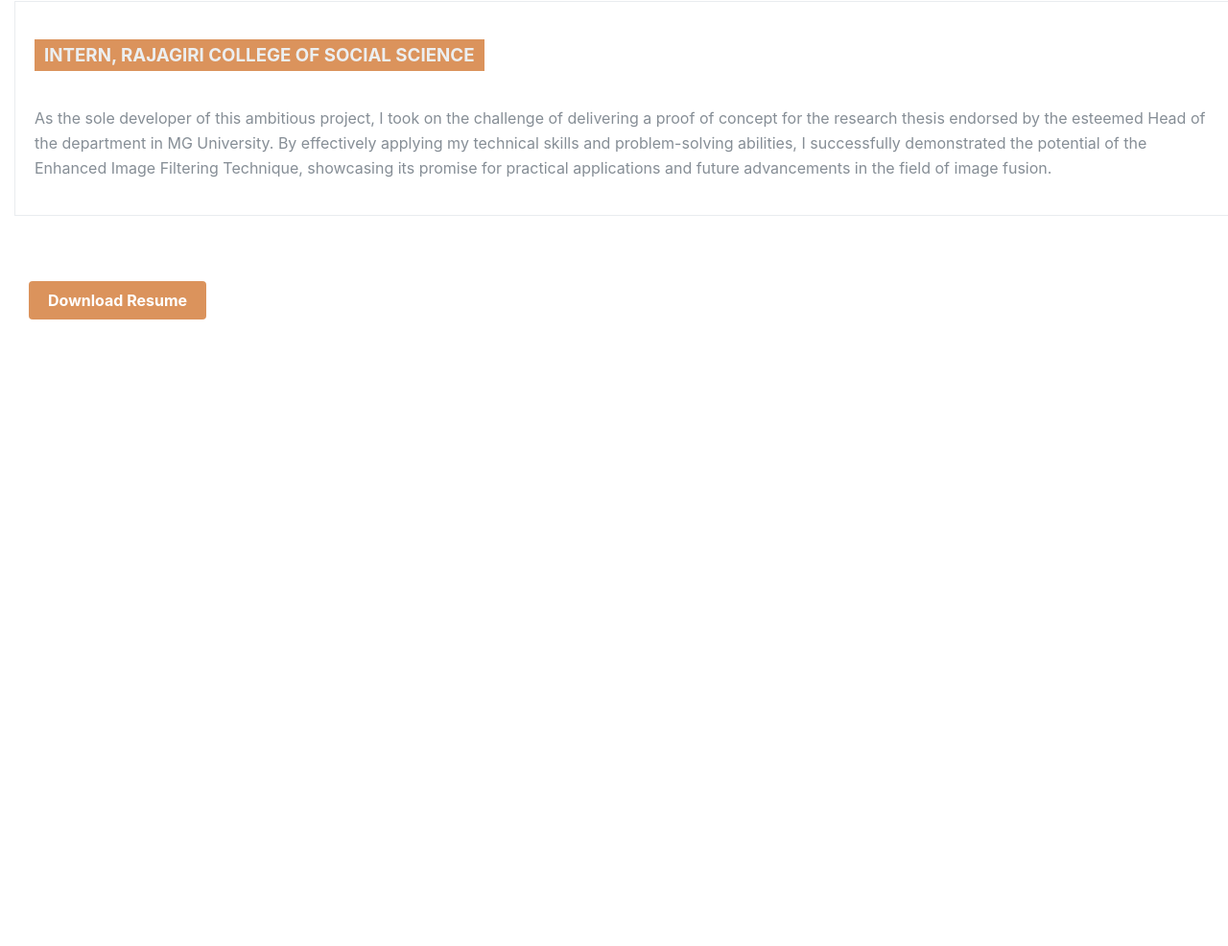
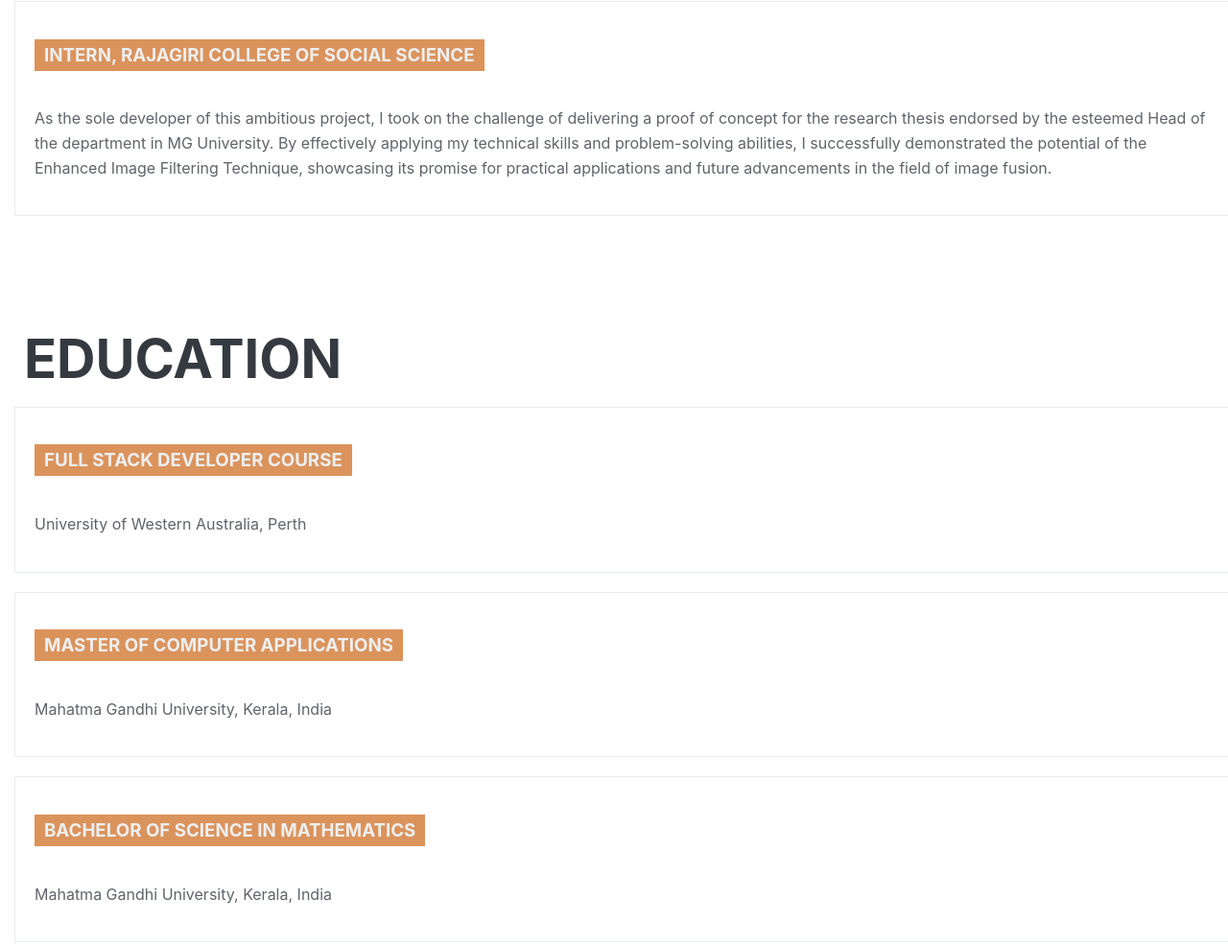
Before and after one commit to Anju0806/portfolio-react, a React app: page / in a window 1280 px wide. Shown: the part 2169-3155 px from the top of the page at 96% size. Before the commit the page ends 2550 px from the top, so only its background shows below. Built offline with nearby package versions, Linux system fonts and the light colour scheme.

Commit message:
adding education

```diff
--- a/src/pages/App/AllSection.js
+++ b/src/pages/App/AllSection.js
@@ -13,7 +13,7 @@
         <AboutMe /> {/* Render the AboutMe component here */}
         <PortFolio /> {/* Render the PotFolio component here */}
         <Experience /> {/* Render the Experience component here */}
-       {/*  <Education /> */} {/* Render the Education component here */}
+        <Education /> {/* Render the Education component here */}
         <Resume /> {/* Render the Resume component here */}
       </left>
     </div>
--- a/src/pages/App/Education.css
+++ b/src/pages/App/Education.css
@@ -1,9 +1,60 @@
-.Education h2 {
+  .Education {
+    /* Add styles for the portfolio section container */
+    display: flex;
+    flex-wrap: wrap;
+    justify-content: space-between;
+    /* Center the content horizontally */
+    margin-top: 10px;
+    /* Add some top margin */
+    margin-bottom: 3rem !important;
+  }
+
+  .Education h2 {
     /* Styles for the section heading */
     margin-left: 10px;
     font-size: 3.5rem;
     font-weight: 700;
     text-transform: uppercase;
     color: #343a40;
-    margin-bottom: 3rem!important;
+    margin-bottom: 1rem; /* Add some bottom margin for the section heading */
   }
+
+  .Education .EducationData {
+    /* Add styles for each application container */
+    width: 100%; /* Set the width to 100% of the container */
+    padding: 20px; /* Add padding around the application content */
+    border: 1px solid #e9ecef; /* Add a border around the application */
+    margin-bottom: 20px; /* Add some margin between applications */
+    display: flex;
+    flex-direction: column;
+  }
+
+  .EducationData h3 {
+
+    margin-bottom: 10px;
+    /* color: white; */
+    background-color: #db935c;
+    padding: 5px 10px;
+    /* width: auto; */
+    position: absolute;
+    /* Styles for the job title */
+    font-weight: 700;
+    text-transform: uppercase;
+    color: #eceff1;
+    /* Add some bottom margin for the job title */
+  }
+
+  .EducationData h4 {
+    /* Styles for the time frame */
+    color: #25282a;
+    margin-bottom: 1rem; /* Add some bottom margin for the time frame */
+  }
+
+  .EducationData p {
+    /* Styles for the job description */
+    padding-top: 1rem;
+    color: #5f646a;
+    line-height: 1.6;
+    font-weight: 400;
+    margin-bottom: 1rem;
+  }
--- a/src/pages/App/Education.js
+++ b/src/pages/App/Education.js
@@ -1,13 +1,19 @@
 // Resume.js
 import React from 'react';
 import "./Education.css";
-import ProjectData from "./ProjectData"; // Import the ProjectData array
+import EducationData from "./EducationData"; // Import the ProjectData array
 
 function Resume() {
     return (
-            <div id="EducationId" className="Education">
-                {/* adding Education with id EducationId */}
+            <div id="EducationId" className="Education">{/* adding Education with id EducationId */}
                 <h2>Education</h2>
+                {EducationData.map((app, index) => (
+                <div key={index} className="EducationData">
+                    <h3>{app.title} </h3>
+                    <h4>{app.timeframe} </h4>
+                    <p>{app.studiedAt} </p>
+                </div>
+            ))}
             </div>
     );
 }
--- a/src/pages/App/EducationData.js
+++ b/src/pages/App/EducationData.js
@@ -1,49 +1,23 @@
-// ProjectData.js
-import techblog from './images/techblog.webp';
-import touch from './images/touch.webp';
-import currency from './images/currency.jpg';
-import bookimg from './images/bookimg.webp';
-import vertibuildings from './images/vertibuildings.jpeg';
-import weather from './images/weather.jpg';
+// EducationData.js
 
-const ProjectData = [
+const EducationData = [
   {
-      title: "Tech Blog",
-      image: techblog,
-      deployedLink: "https://techbytes08-e86c9c8ffcb8.herokuapp.com/",
-      githubLink: "https://github.com/Anju0806/TechBytes.git",
+    title: "FULL STACK DEVELOPER COURSE",
+    timeframe: "FEB 2023 - SEPT 2023",
+    studiedAt: "University of Western Australia, Perth"
    },
   {
-      title: "Currency Converter",
-      image: currency,
-      deployedLink: "https://anju0806.github.io/currency-convertor-project/",
-      githubLink: "https://github.com/Anju0806/currency-convertor-project.git",
+    title: "MASTER OF COMPUTER APPLICATIONS",
+    timeframe: "2013-2016",
+    studiedAt:"Mahatma Gandhi University, Kerala, India "
     },
 
   {
-      title: "Booktique - Book Review App",
-      image: bookimg,
-      deployedLink: "https://booktique-3b89fd189961.herokuapp.com/",
-      githubLink: "https://github.com/Meera-Mohanan/Booktique.git",
+    title: "BACHELOR OF SCIENCE IN MATHEMATICS",
+    timeframe: "2010- 2013",
+    studiedAt: "Mahatma Gandhi University, Kerala, India "
    },
-    {
-      title: "Add a Project - add a project later ",
-      image: touch,
-      deployedLink: "URL_TO_DEPLOYED_APP",
-      githubLink: "URL_TO_GITHUB_REPO_1",
-    },
-    {
-      title: "Weather Api",
-      image: weather,
-      deployedLink: "https://anju0806.github.io/weather-dashboard/",
-      githubLink: "https://github.com/Anju0806/weather-dashboard.git",
-    },
-    {
-      title: "Final Project - add later ",
-      image: vertibuildings,
-      deployedLink: "URL_TO_DEPLOYED_APP_1",
-      githubLink: "URL_TO_GITHUB_REPO_1",
-    },
+
 ];
 
-  export default ProjectData;
+export default EducationData;
--- a/src/pages/App/Experience.css
+++ b/src/pages/App/Experience.css
@@ -46,8 +46,6 @@
 
   .ExperienceData h4 {
     /* Styles for the time frame */
-    font-weight: 700;
-    text-transform: uppercase;
     color: #343a40;
     margin-bottom: 1rem; /* Add some bottom margin for the time frame */
   }
@@ -55,7 +53,7 @@
   .ExperienceData p {
     /* Styles for the job description */
     padding-top: 1rem;
-    color: #868e96;
+    color: #5f646a;
     line-height: 1.6;
     font-weight: 400;
     margin-bottom: 1rem;
--- a/src/pages/App/Experience.js
+++ b/src/pages/App/Experience.js
@@ -4,17 +4,16 @@
 import ExperienceData from "./ExperienceData"; // Import the ExperienceData array
 
 function Experience() {
+    console.log(ExperienceData);
     return (
-        <div id="ExperienceId" className="Experience">
-            {/* adding Experience with id ExperienceId */}
+
+        <div id="ExperienceId" className="Experience">{/* adding Experience with id ExperienceId */}
             <h2>Experience</h2>
             {ExperienceData.map((app, index) => (
                 <div key={index} className="ExperienceData">
-
-                        <h3>{app.title} </h3>
-                        <h4>{app.timeFrame} </h4>
-                        <p>{app.data} </p>
-
+                    <h3>{app.title} </h3>
+                    <h4>{app.timeframe}</h4>
+                    <p>{app.data} </p>
                 </div>
             ))}
         </div>
--- a/src/pages/App/ExperienceData.js
+++ b/src/pages/App/ExperienceData.js
@@ -3,18 +3,18 @@
 const ExperienceData = [
     {
       title: "SENIOR SOFTWARE DEVELOPER, INFOSYS INDIA",
-      timeFrame: "JAN 2017 - JAN 2021",
+      timeframe: "JAN 2017 - JAN 2021",
       data: "I have rendered solid technical expertise in the Software Development Life Cycle, leveraging core Java technologies to craft tailored applications that precisely meet client requirements. With a proficiency in JavaScript, HTML, JSP, and CSS, I have skillfully developed highly interactive and customized UIs, enhancing the functionality and usability of web applications. ",
     },
     {
       title: "SOFTWARE DEVELOPER TRAINEE, INFOSYS INDIA",
-      timeFrame: "JAN 2017 - JULY 2017",
+      timeframe: "JAN 2017 - JULY 2017",
       data:"During my time at Infosys, I successfully completed their comprehensive J2EE training program, focusing on Object-Oriented Programming Concepts, Python, and Java. This training equipped me with a strong foundation in advanced software development techniques. As part of the program, I had the opportunity to work on a group project, where we developed an Online Survey System using Java, integrating it with a MySQL server database."
     },
 
     {
       title: "INTERN, RAJAGIRI COLLEGE OF SOCIAL SCIENCE",
-      timeFrame: "MAY 2016 - NOV 2016",
+      timeframe: "MAY 2016 - NOV 2016",
       data: "As the sole developer of this ambitious project, I took on the challenge of delivering a proof of concept for the research thesis endorsed by the esteemed Head of the department in MG University. By effectively applying my technical skills and problem-solving abilities, I successfully demonstrated the potential of the Enhanced Image Filtering Technique, showcasing its promise for practical applications and future advancements in the field of image fusion.",
     },
 
```
Lines whose indentation alone changed are shown as unchanged.
